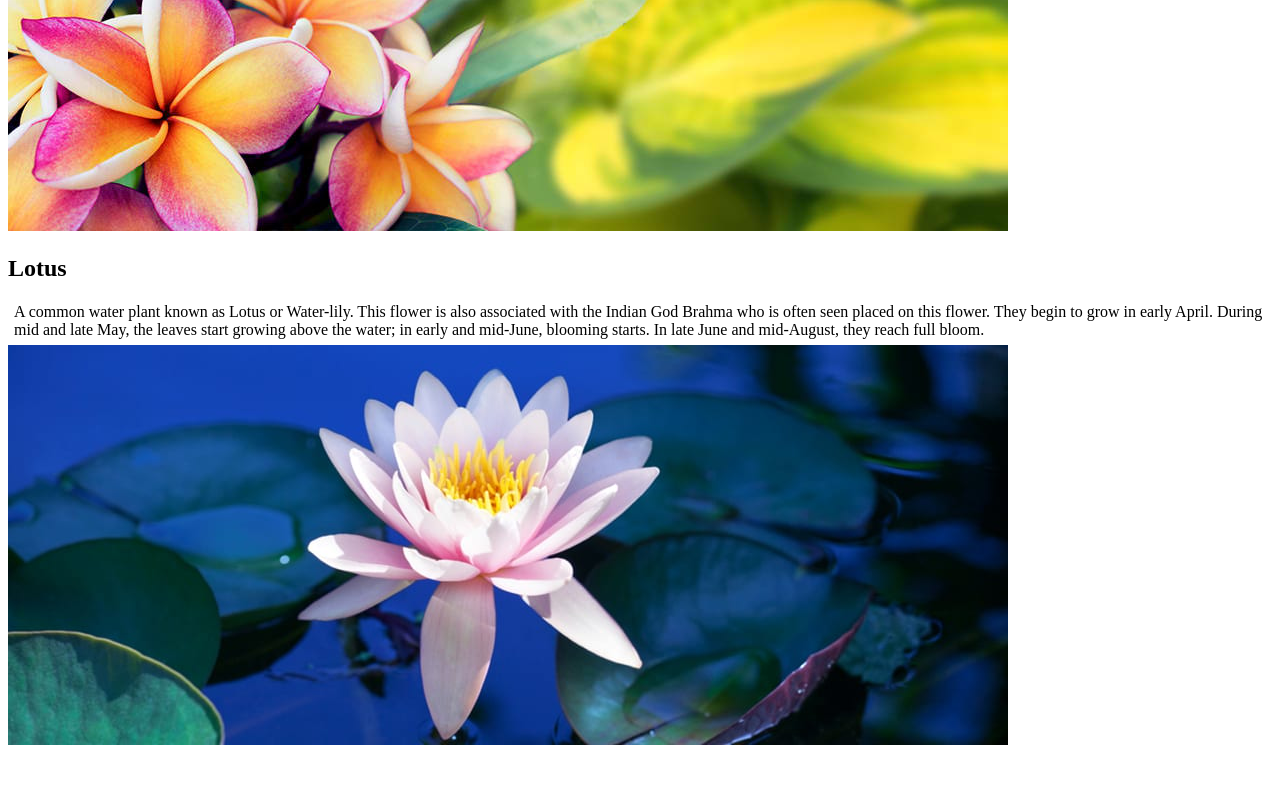
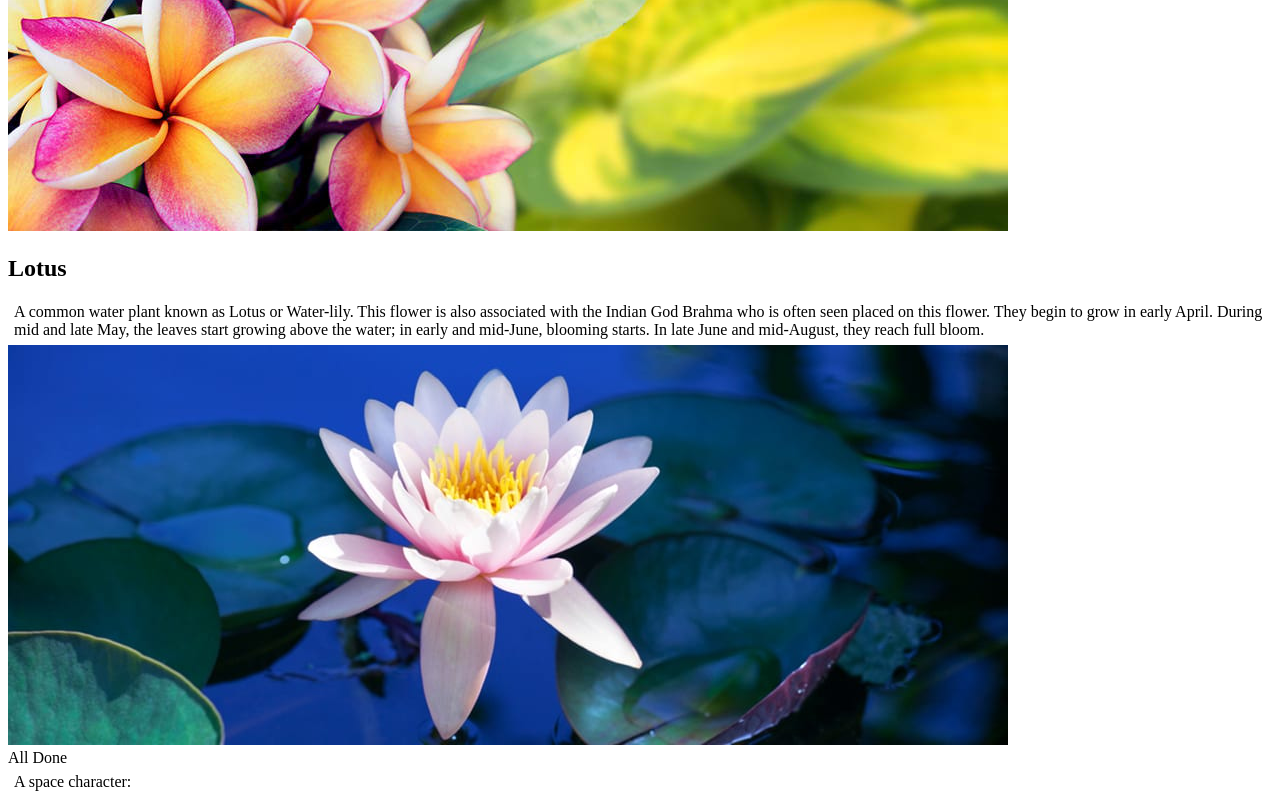
Before and after one commit to CodeCamp-Oct-2021/assignment-4-html-me-something-gsandhya2011, a website: page index.html in a window 1280 px wide. Shown: the part 2062-2862 px from the top of the page. Before the commit the page ends 2819 px from the top, so only its background shows below. Drawn offline with Linux system fonts and the light colour scheme.

Commit message:
updated index.html

```diff
--- a/index.html
+++ b/index.html
@@ -62,5 +62,9 @@
             </section>
          </article>
       </main>
+      <footer>All Done
+         <p>A space character: &nbsp;</p>
+      </footer>
    </body>
+
 </html>
```
